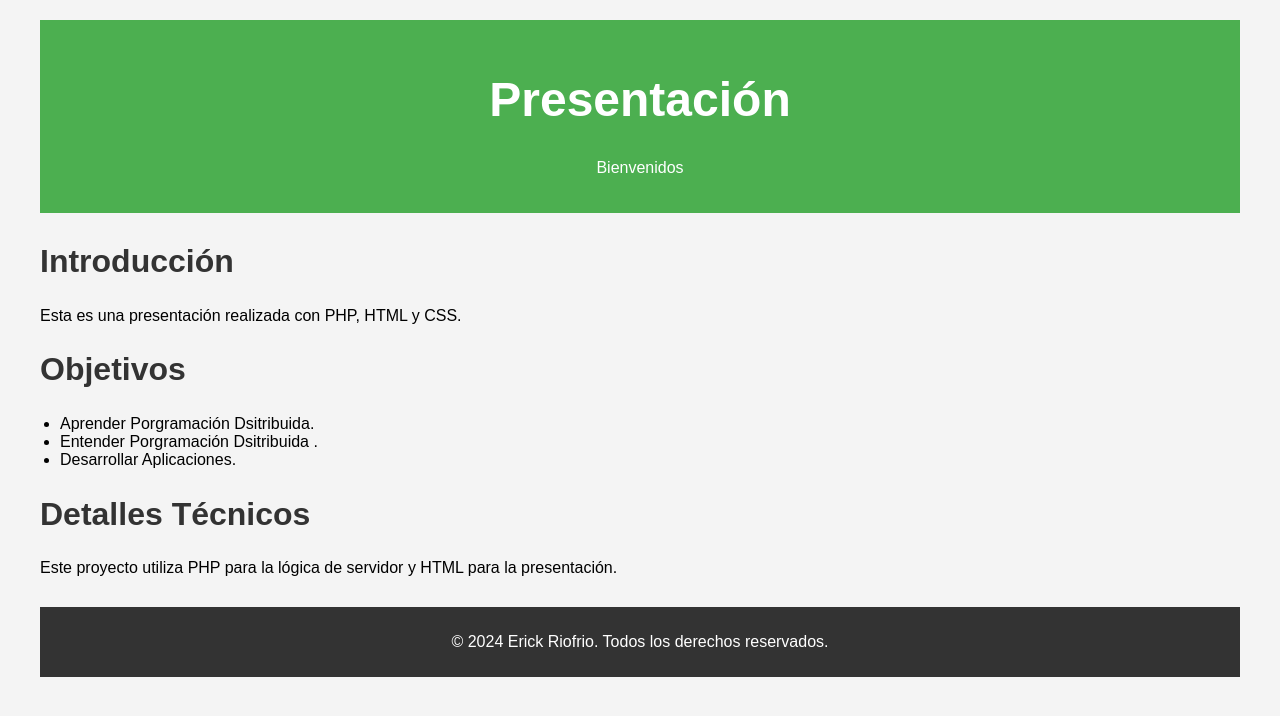
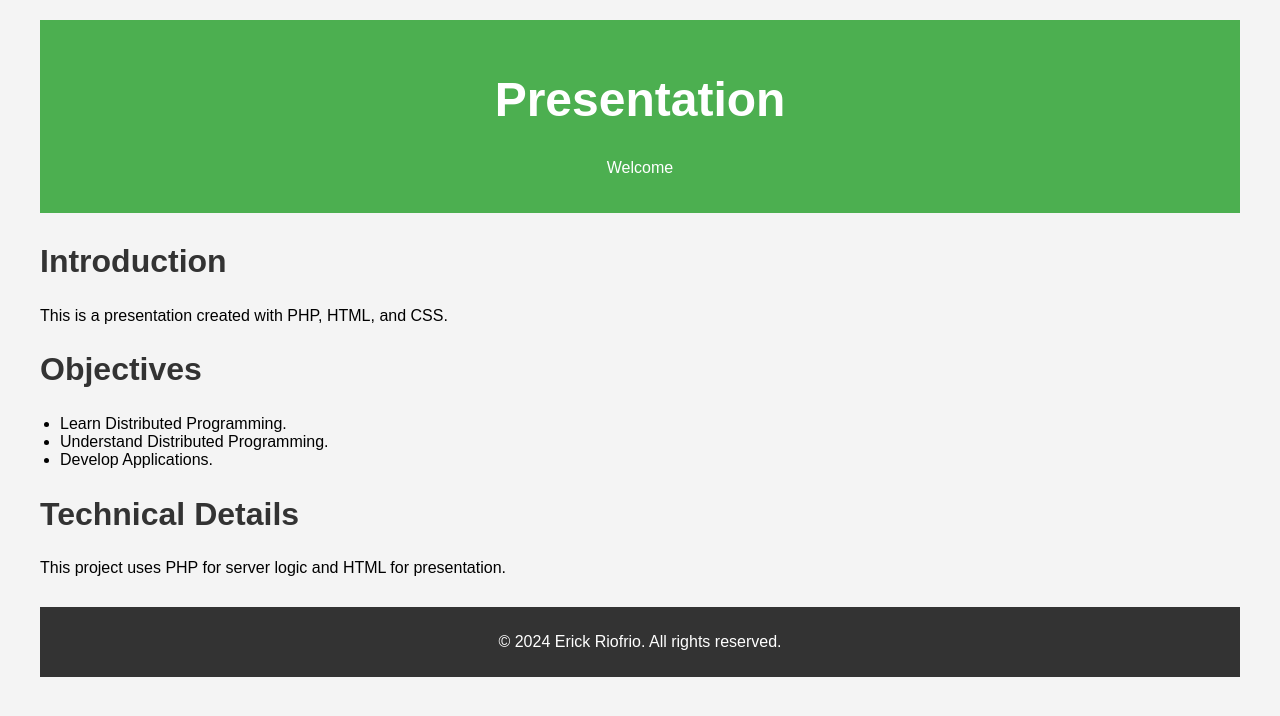
Before and after one commit to JosueRM2001/Programa-N-1, a PHP site: page / in a window 1280 px wide. Shown: the top 716 px of the page. Run offline with PHP 8.4, Linux system fonts and the light colour scheme.

Commit message:
feat: :art: New Update

```diff
--- a/index.php
+++ b/index.php
@@ -1,40 +1,40 @@
 <!DOCTYPE html>
-<html lang="es">
+<html lang="en">
 <head>
     <meta charset="UTF-8">
     <meta name="viewport" content="width=device-width, initial-scale=1.0">
-    <title>Presentación Formal</title>
-    <link rel="stylesheet" href="styles.css">  <!-- Vincula tu archivo CSS aquí -->
+    <title>Formal Presentation</title>
+    <link rel="stylesheet" href="styles.css">  <!-- Link your CSS file here -->
 </head>
 <body>
     <div class="container">
         <header>
-            <h1>Presentación</h1>
-            <p>Bienvenidos </p>
+            <h1>Presentation</h1>
+            <p>Welcome</p>
         </header>
 
         <section class="content">
-            <h2>Introducción</h2>
-            <p>Esta es una presentación realizada con PHP, HTML y CSS.</p>
+            <h2>Introduction</h2>
+            <p>This is a presentation created with PHP, HTML, and CSS.</p>
 
-            <h2>Objetivos</h2>
+            <h2>Objectives</h2>
             <ul>
-                <li>Aprender Porgramación Dsitribuida.</li>
-                <li>Entender Porgramación Dsitribuida .</li>
-                <li>Desarrollar Aplicaciones.</li>
+                <li>Learn Distributed Programming.</li>
+                <li>Understand Distributed Programming.</li>
+                <li>Develop Applications.</li>
             </ul>
 
-            <h2>Detalles Técnicos</h2>
-            <p>Este proyecto utiliza PHP para la lógica de servidor y HTML para la presentación.</p>
+            <h2>Technical Details</h2>
+            <p>This project uses PHP for server logic and HTML for presentation.</p>
         </section>
 
         <footer>
-            <p>&copy; 2024 Erick Riofrio. Todos los derechos reservados.</p>
+            <p>&copy; 2024 Erick Riofrio. All rights reserved.</p>
         </footer>
     </div>
 
 
-    </div>
+
 
 </body>
 </html>
```
Also changed, not shown: 1 other file.
